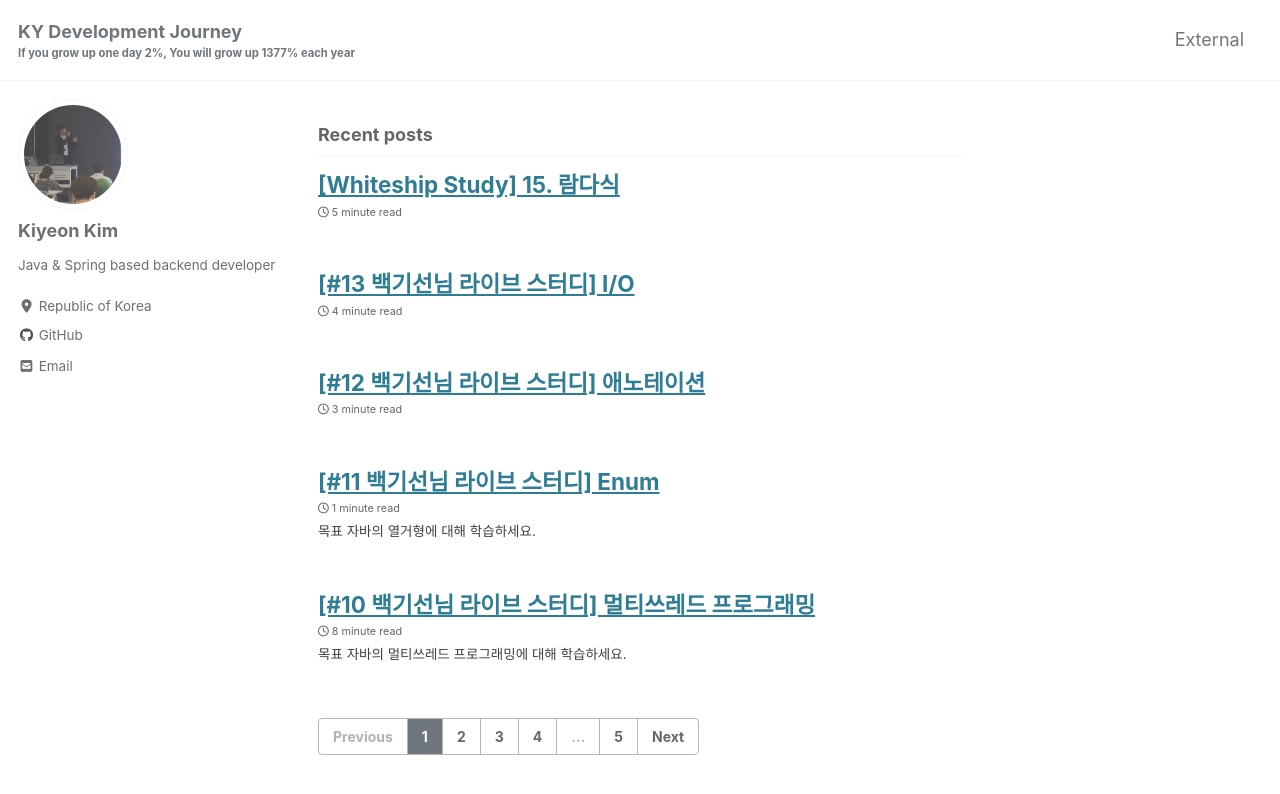
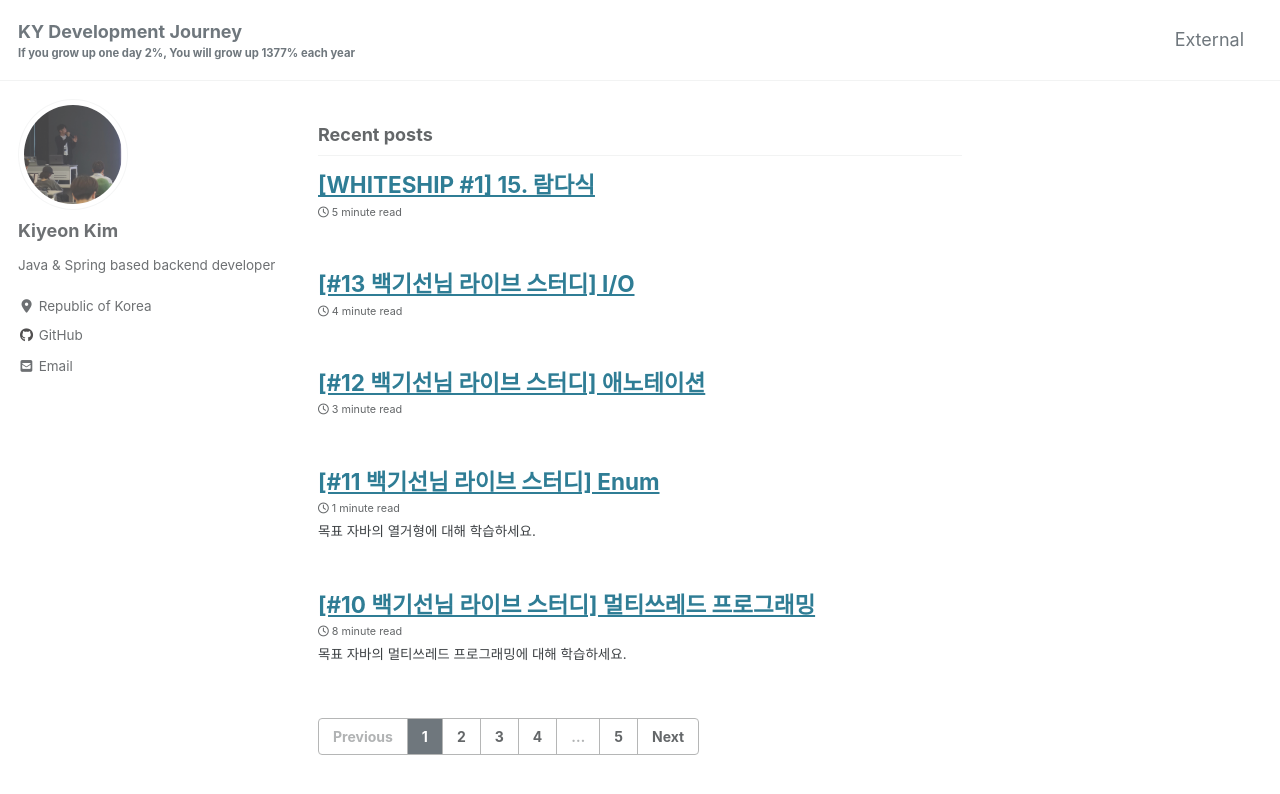
Before and after one commit to giyeon95/giyeon95.github.io, a Jekyll site: the page built from index.html, in a window 1280 px wide and 900 px high. Shown: the top 794 px of the window. Built offline with Jekyll 4.4.1, drawn with Linux system fonts in a browser that asks for light colours; cached includes are drawn as plain includes; nearby versions of some CDN libraries; the list of posts is cut into pages by our own code.

Commit message:
update week15

```diff
--- a/_posts/2021-03-01-whiteship_study_week15.md
+++ b/_posts/2021-03-01-whiteship_study_week15.md
@@ -1,5 +1,5 @@
 ---
-title: "[Whiteship Study] 15. 람다식"
+title: "[WHITESHIP #1] 15. 람다식"
 date: 2021-03-01 15:27:10 -0900
 categories: whiteship
 ---
```
Also changed, not shown: other parts of _posts/2021-03-01-whiteship_study_week15.md (+1 -1 lines).
